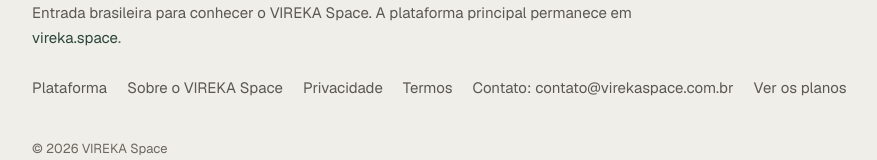
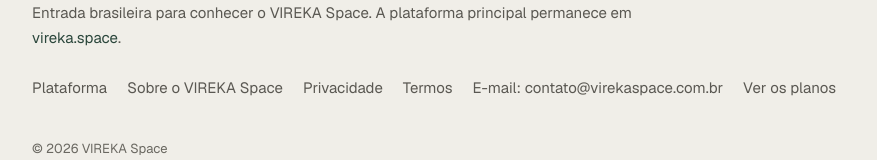
Before and after one commit to anthony-escobedo/vireka-brazil, a Next.js app: page / in a window 1280 px wide. Shown: the part 3658-3818 px from the top of the page, without its empty margins (192-1069 px from the left). Built offline with nearby package versions, Linux system fonts and the light colour scheme.

Commit message:
Refine Brazil footer email label

```diff
--- a/components/SiteFooter.tsx
+++ b/components/SiteFooter.tsx
@@ -17,7 +17,7 @@
           <a href={links.privacy}>Privacidade</a>
           <a href={links.terms}>Termos</a>
           <span className="site-footer__contact">
-            Contato:{" "}
+            E-mail:{" "}
             <a
               href={links.contactEmail}
               aria-label={`Enviar e-mail para ${site.contactEmail}`}
```
